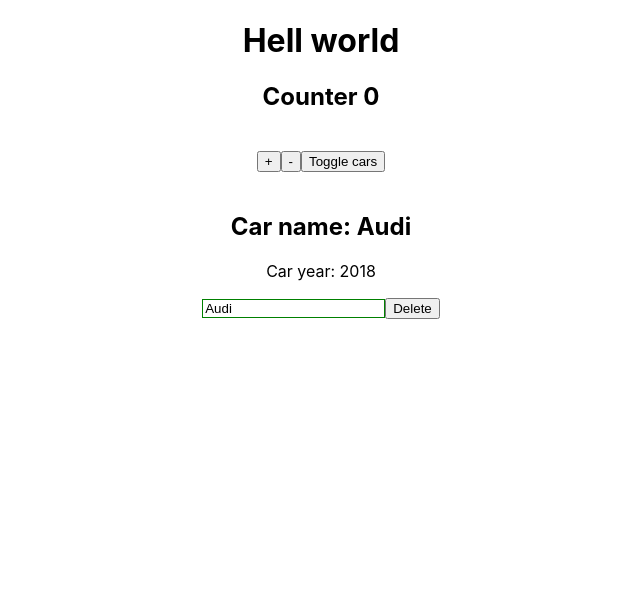
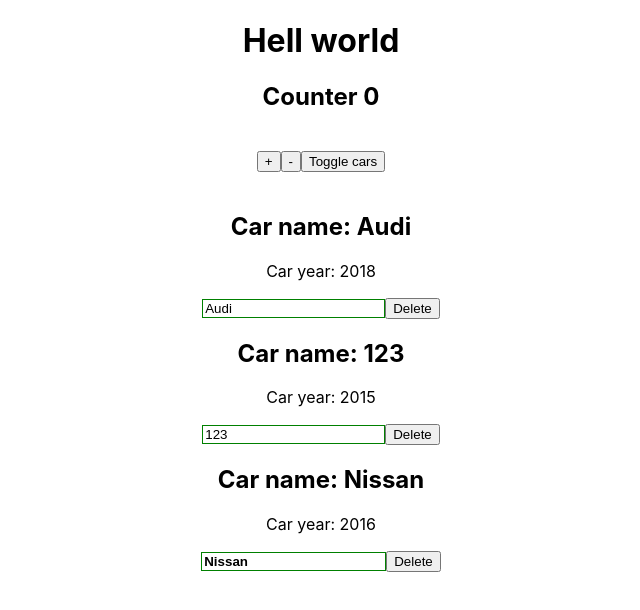
Before and after one commit to Venul/reactLearning, a React (Create React App) app: page / in a window 1280 px wide. Shown: the top 610 px of the page, without its empty margins (319-959 px from the left). Built offline with nearby package versions, Linux system fonts and the light colour scheme.

Commit message:
5.13 Validation

```diff
--- a/package.json
+++ b/package.json
@@ -4,6 +4,7 @@
   "private": true,
   "dependencies": {
     "cra-template": "1.1.2",
+    "prop-types": "^15.7.2",
     "radium": "^0.26.1",
     "react": "^17.0.2",
     "react-dom": "^17.0.2",
--- a/src/App.js
+++ b/src/App.js
@@ -9,8 +9,8 @@ class App extends Component {
   state = {
     cars: [
       {name: 'Audi', year: 2018},
-      // {name: 'Ford', year: 2015},
-      // {name: 'Nissan', year: 2016}
+      {name: 123, year: '2015'},
+      {name: 'Nissan', year: 2016}
     ],
     pageTitle: 'Hell world',
     showCars: true
```
Also changed, not shown: src/Car/Car.js (+8 -0 lines).
